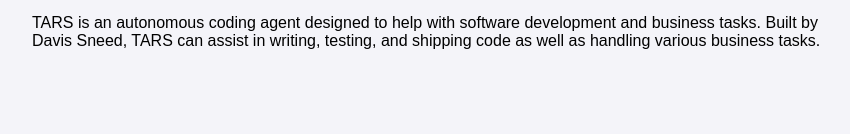
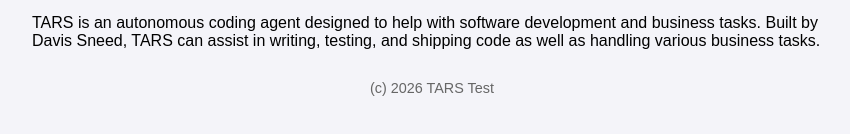
Before and after one commit to dsneed123/tars-test, a website: page index.html in a window 1280 px wide. Shown: the part 172-306 px from the top of the page, without its empty margins (208-1058 px from the left). Drawn offline with Linux system fonts and the light colour scheme.

Commit message:
Add a footer with the current year to index.html (#3)
Co-authored-by: TARS Bot <tars@usetars.dev>

```diff
--- a/index.html
+++ b/index.html
@@ -19,6 +19,13 @@
             max-width: 800px;
             margin: 0 auto;
         }
+        footer {
+            text-align: center;
+            margin-top: 20px;
+            padding: 10px;
+            color: #666;
+            font-size: 0.9em;
+        }
     </style>
 </head>
 <body>
@@ -32,5 +39,8 @@
             <p>TARS is an autonomous coding agent designed to help with software development and business tasks. Built by Davis Sneed, TARS can assist in writing, testing, and shipping code as well as handling various business tasks.</p>
         </section>
     </main>
+    <footer>
+        (c) 2026 TARS Test
+    </footer>
 </body>
 </html>
```
Also changed, not shown: .tars/repo_map.json (added).
